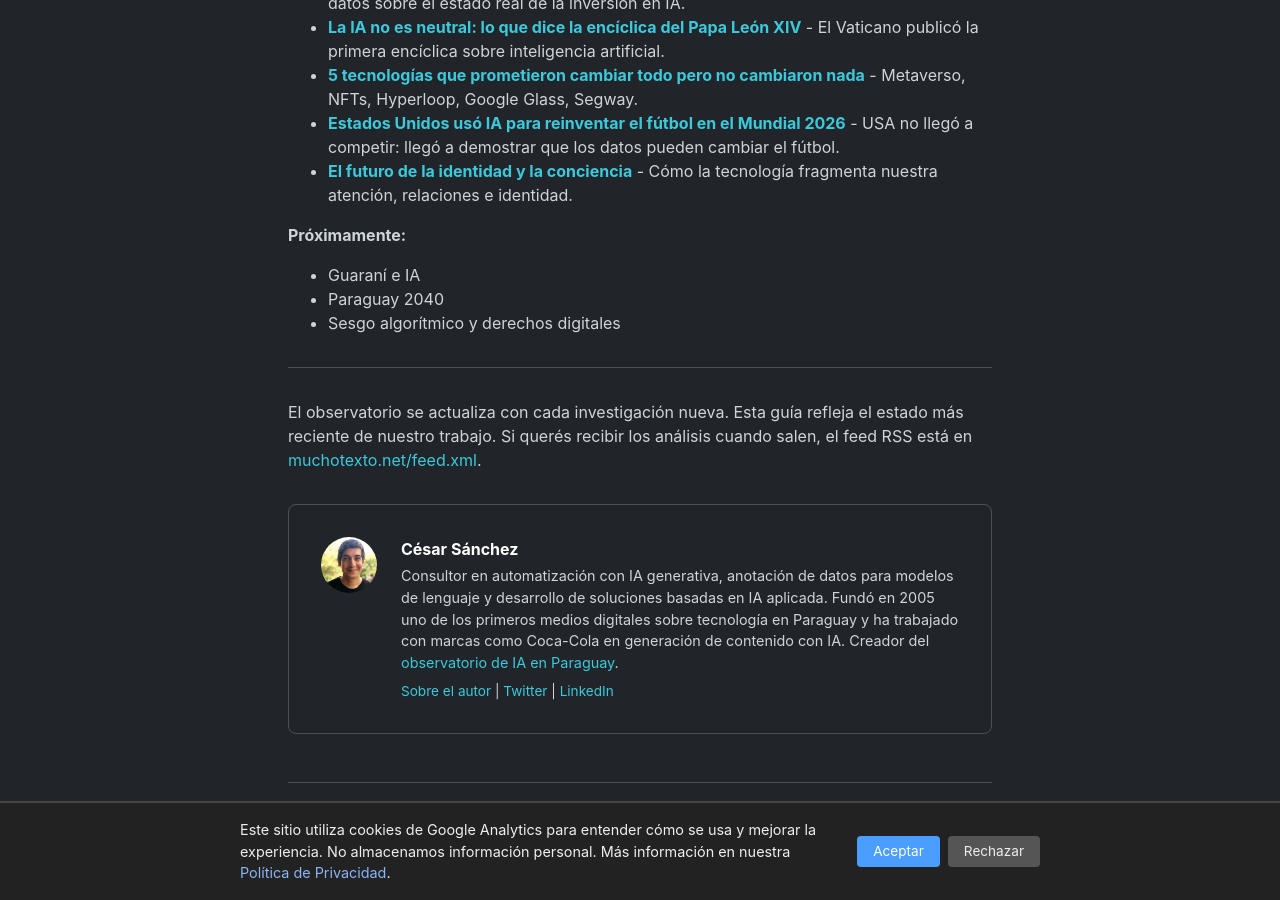
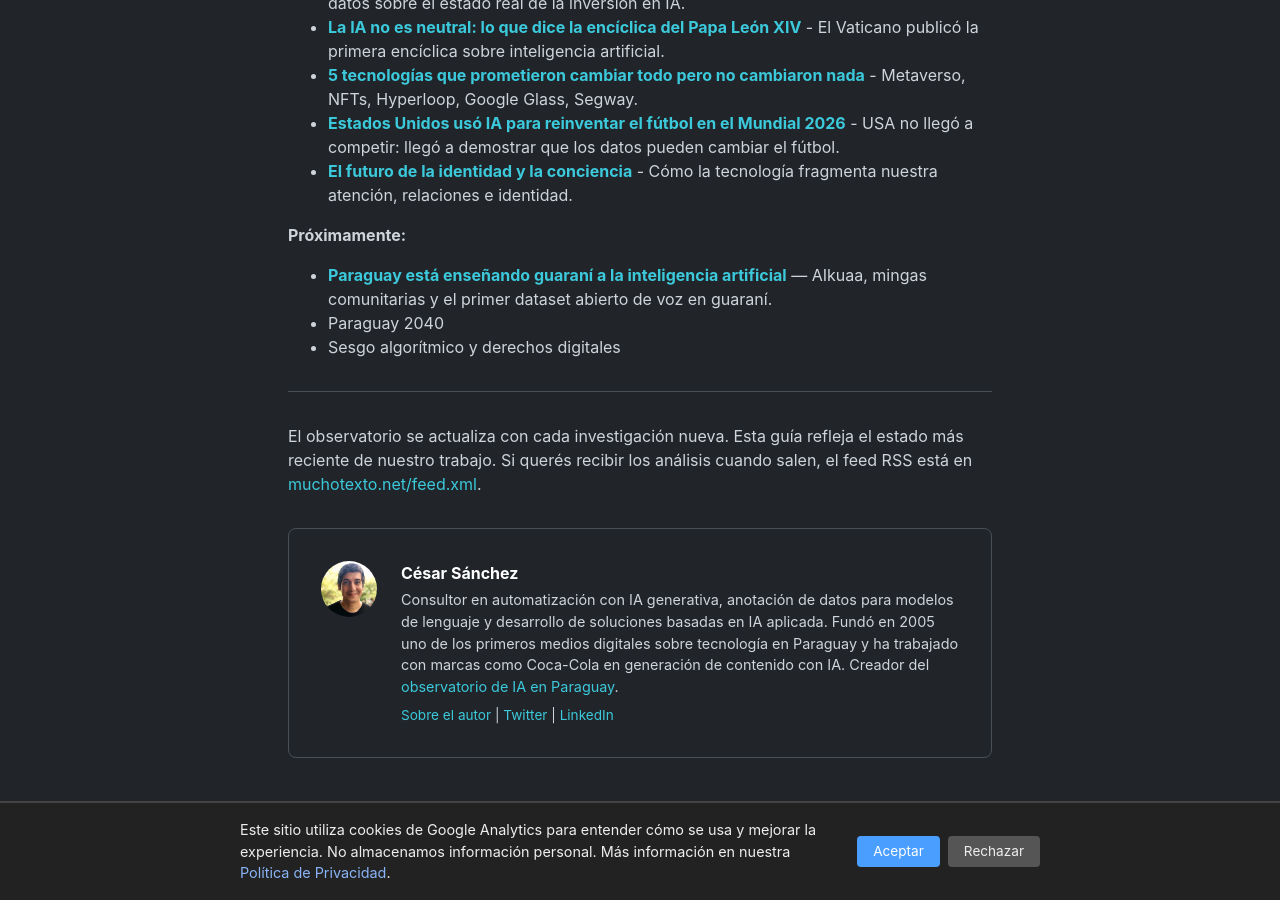
Before and after one commit to miravosqueinteresante/muchotexto.net, a Jekyll site: the page built from ia-en-paraguay.markdown, in a window 1280 px wide and 900 px high, scrolled down 4217 px. Built offline with Jekyll 4.4.1, drawn with Linux system fonts in a browser that asks for light colours; before the commit the page ends 5093 px from its top, so only the background shows below that.

```diff
--- a/ia-en-paraguay.markdown
+++ b/ia-en-paraguay.markdown
@@ -106,7 +106,7 @@
 - **[El futuro de la identidad y la conciencia]({% post_url 2026-05-13-ciberhumanidad %})** - Cómo la tecnología fragmenta nuestra atención, relaciones e identidad.
 
 **Próximamente:**
-- Guaraní e IA
+- **[Paraguay está enseñando guaraní a la inteligencia artificial]({% post_url 2026-07-29-guarani-ia %})** — AIkuaa, mingas comunitarias y el primer dataset abierto de voz en guaraní.
 - Paraguay 2040
 - Sesgo algorítmico y derechos digitales
 
```
